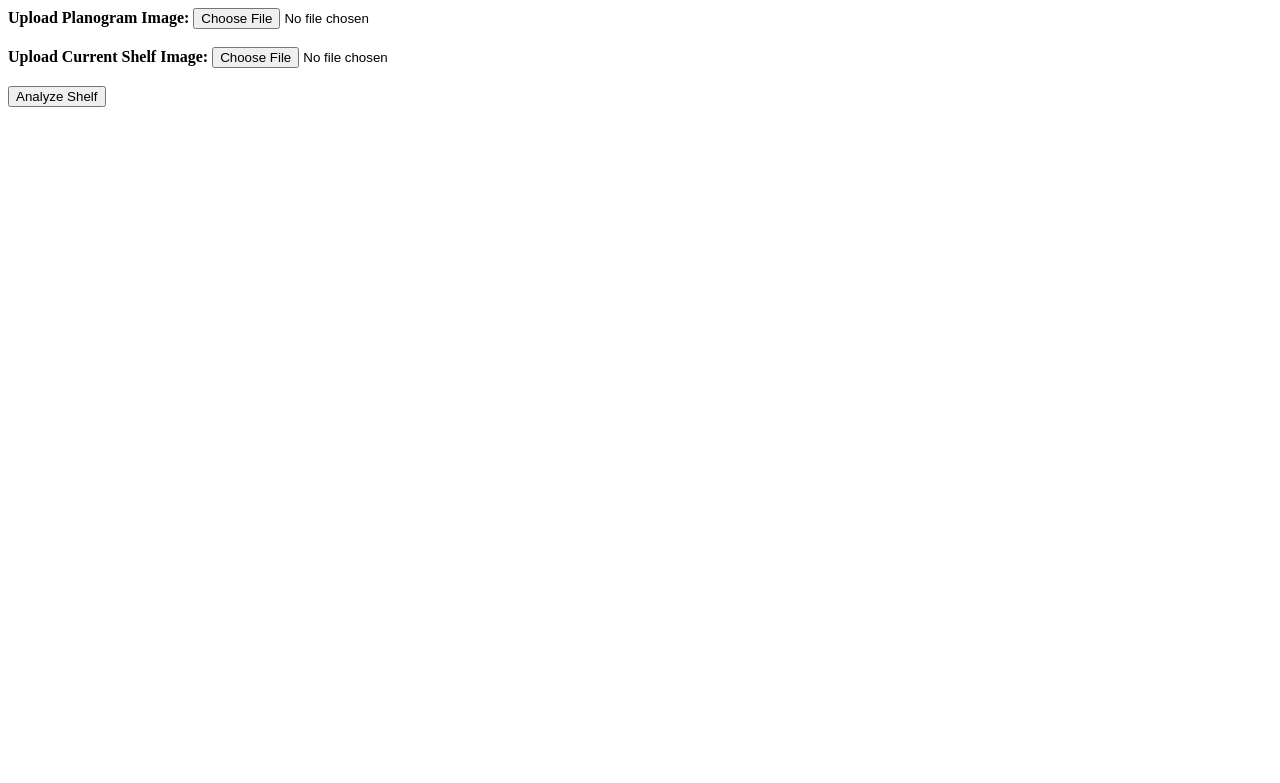
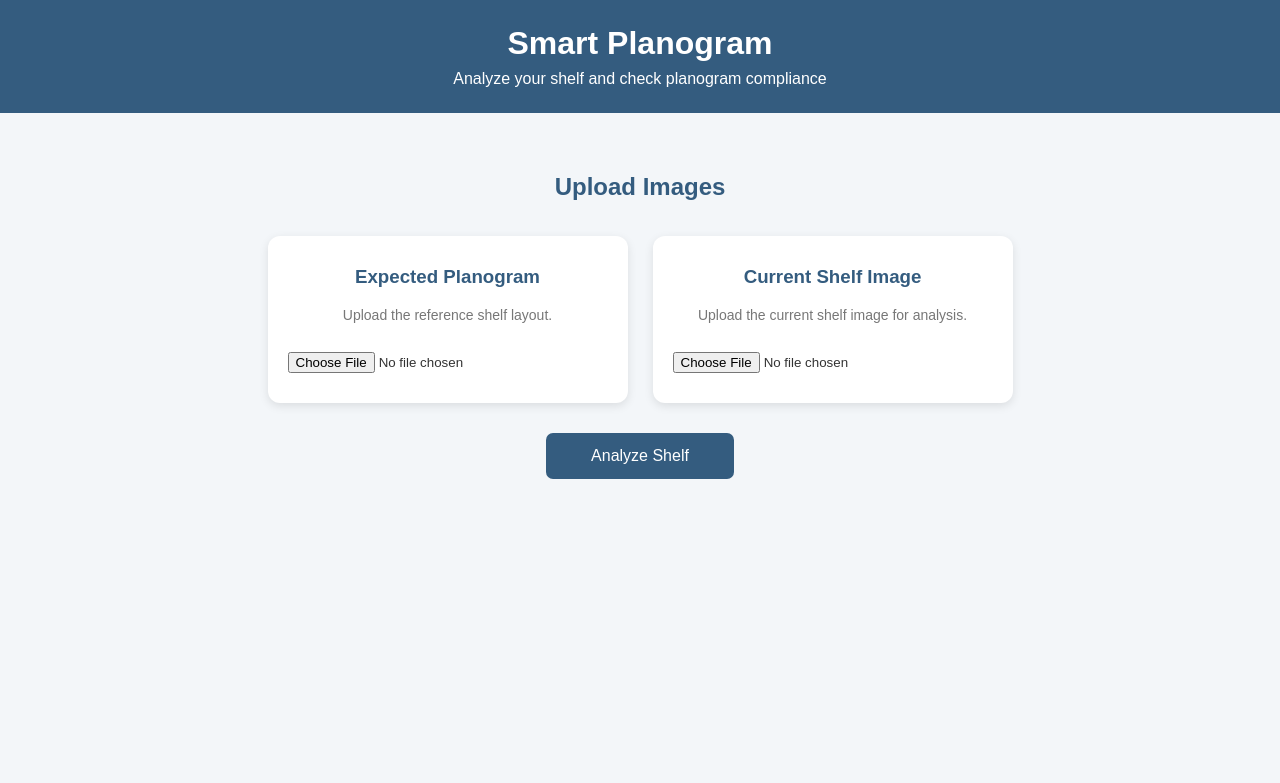
Before and after one commit to zaynabalbloushi98-oss/Smart-Planogram, a Flask app: page / in a window 1280 px wide. Shown: the top 783 px of the page. Run offline with Flask 3, Linux system fonts and the light colour scheme.

Commit message:
Update index.html

```diff
--- a/templates/index.html
+++ b/templates/index.html
@@ -1,8 +1,129 @@
+<!DOCTYPE html>
+<html lang="en">
+
+<head>
+    <meta charset="UTF-8">
+    <meta name="viewport" content="width=device-width, initial-scale=1.0">
+
+    <title>Smart Planogram</title>
+
+    <style>
+
+        body {
+            font-family: Arial, sans-serif;
+            margin: 0;
+            background: #f3f6f9;
+            color: #333;
+        }
+
+        /* Header */
+        header {
+            background: #345c7f;
+            color: white;
+            text-align: center;
+            padding: 25px;
+        }
+
+        header h1 {
+            margin: 0;
+        }
+
+        header p {
+            margin: 8px 0 0;
+        }
+
+        /* Main area */
+        .container {
+            max-width: 900px;
+            margin: 60px auto;
+            text-align: center;
+        }
+
+        .container h2 {
+            color: #345c7f;
+            margin-bottom: 35px;
+        }
+
+        /* Upload options */
+        .upload-options {
+            display: flex;
+            justify-content: center;
+            gap: 25px;
+            margin-bottom: 30px;
+        }
+
+        .upload-card {
+            background: white;
+            width: 320px;
+            padding: 30px 20px;
+            border-radius: 12px;
+            box-shadow: 0 3px 10px rgba(0,0,0,0.1);
+        }
+
+        .upload-card h3 {
+            color: #345c7f;
+            margin-top: 0;
+        }
+
+        .upload-card p {
+            color: #777;
+            font-size: 14px;
+        }
+
+        input[type="file"] {
+            margin-top: 15px;
+            width: 100%;
+        }
+
+        /* Button */
+        button {
+            background: #345c7f;
+            color: white;
+            border: none;
+            padding: 14px 45px;
+            font-size: 16px;
+            border-radius: 7px;
+            cursor: pointer;
+        }
+
+        button:hover {
+            background: #274865;
+        }
+
+        /* Mobile */
+        @media (max-width: 700px) {
+            .upload-options {
+                flex-direction: column;
+                align-items: center;
+            }
+        }
+
+    </style>
+
+</head>
+
+<body>
+
+<header>
+    <h1>Smart Planogram</h1>
+    <p>Analyze your shelf and check planogram compliance</p>
+</header>
+
+
+<div class="container">
+
+    <h2>Upload Images</h2>
+
     <form action="/analyze" method="POST" enctype="multipart/form-data">
 
-    <label for="planogram">
-        <strong>Upload Planogram Image:</strong>
-    </label>
+        <div class="upload-options">
+
+            <!-- Planogram -->
+            <div class="upload-card">
+
+                <h3>Expected Planogram</h3>
+
+                <p>Upload the reference shelf layout.</p>
 
                 <input
                     type="file"
@@ -12,11 +133,15 @@
                     required
                 >
 
-    <br><br>
+            </div>
 
-    <label for="image">
-        <strong>Upload Current Shelf Image:</strong>
-    </label>
+
+            <!-- Current Shelf -->
+            <div class="upload-card">
+
+                <h3>Current Shelf Image</h3>
+
+                <p>Upload the current shelf image for analysis.</p>
 
                 <input
                     type="file"
@@ -26,10 +151,18 @@
                     required
                 >
 
-    <br><br>
+            </div>
+
+        </div>
+
 
         <button type="submit">
             Analyze Shelf
         </button>
 
     </form>
+
+</div>
+
+</body>
+</html>
```
Lines whose indentation alone changed are shown as unchanged.
